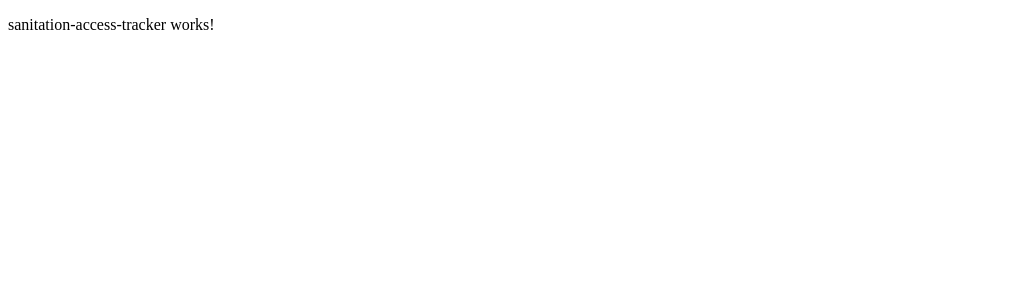
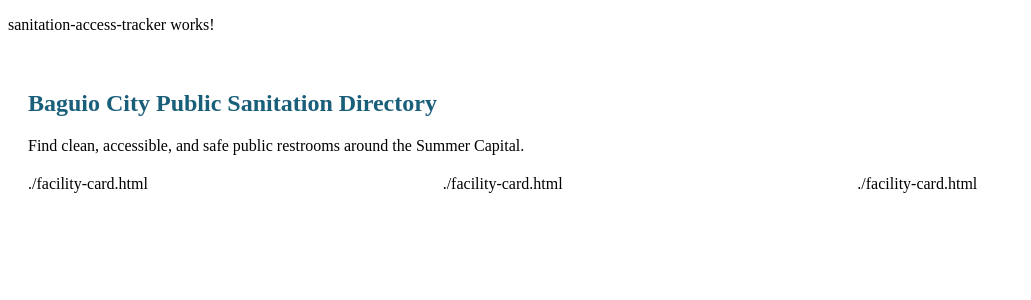
Before and after one commit to UBSITPillagaoKobi/appdev1-sdg6-WaterWise, an Angular app: page /sanitation in a window 1280 px wide. Shown: the top 300 px of the page, without its empty margins (0-1031 px from the left). Built offline with nearby package versions, Linux system fonts and the light colour scheme; sample sign-in values are in the browser's storage.

Commit message:
added a new component to implement the @input/output requirement and also a directory

```diff
--- /dev/null
+++ b/src/app/comps/facility-card/facility-card.css
@@ -0,0 +1,54 @@
+.facility-card {
+      background: white;
+      border-radius: 8px;
+      padding: 15px;
+      margin-bottom: 15px;
+      border-left: 5px solid #26BDE2;
+      box-shadow: 0 4px 6px rgba(0,0,0,0.1);
+    }
+    .card-header {
+      display: flex;
+      justify-content: space-between;
+      align-items: center;
+      margin-bottom: 10px;
+    }
+    .card-header h4 {
+      margin: 0;
+      color: #1a5f7a;
+    }
+    .badge-open {
+      background: #28a745;
+      color: white;
+      padding: 4px 8px;
+      border-radius: 12px;
+      font-size: 0.8rem;
+    }
+    .badge-closed {
+      background: #dc3545;
+      color: white;
+      padding: 4px 8px;
+      border-radius: 12px;
+      font-size: 0.8rem;
+    }
+    .card-body p {
+      margin: 5px 0;
+      font-size: 0.9rem;
+    }
+    .card-footer {
+      margin-top: 15px;
+      text-align: right;
+    }
+    .btn-outline-cyan {
+      background: transparent;
+      border: 1px solid #26BDE2;
+      color: #26BDE2;
+      padding: 6px 12px;
+      border-radius: 4px;
+      cursor: pointer;
+      font-weight: bold;
+      transition: all 0.3s;
+    }
+    .btn-outline-cyan:hover {
+      background: #26BDE2;
+      color: white;
+    }
--- /dev/null
+++ b/src/app/comps/facility-card/facility-card.html
@@ -0,0 +1,16 @@
+<div class="facility-card shadow-sm">
+      <div class="card-header">
+        <h4>{{ facility.name }}</h4>
+        <span [class]="facility.status === 'Open' ? 'badge-open' : 'badge-closed'">
+          {{ facility.status }}
+        </span>
+      </div>
+      <div class="card-body">
+        <p><strong>Location:</strong> {{ facility.location }}</p>
+        <p><strong>Handwashing:</strong> {{ facility.hasHandwashing ? 'Available' : 'Not Available' }}</p>
+        <p><strong>🧹 Maintenance:</strong> {{ facility.maintenanceSchedule }}</p>
+      </div>
+      <div class="card-footer">
+        <button class="btn-outline-cyan" (click)="notifyParent()">View Directions</button>
+      </div>
+    </div>
--- /dev/null
+++ b/src/app/comps/facility-card/facility-card.ts
@@ -0,0 +1,28 @@
+import { Component, Input, Output, EventEmitter } from '@angular/core';
+import { CommonModule } from '@angular/common';
+
+export interface PublicFacility {
+  id: number;
+  name: string;
+  location: string;
+  hasHandwashing: boolean;
+  maintenanceSchedule: string;
+  status: 'Open' | 'Closed for Cleaning';
+}
+
+@Component({
+  selector: 'app-facility-card',
+  standalone: true,
+  imports: [CommonModule],
+  template: `./facility-card.html`,
+  styles: `./facility-card.css`
+})
+export class FacilityCardComponent {
+  @Input() facility!: PublicFacility;
+
+  @Output() viewDirections = new EventEmitter<string>();
+
+  notifyParent() {
+    this.viewDirections.emit(this.facility.name);
+  }
+}
--- a/src/app/comps/sanitation-access-tracker/sanitation-access-tracker.component.html
+++ b/src/app/comps/sanitation-access-tracker/sanitation-access-tracker.component.html
@@ -1 +1,15 @@
 <p>sanitation-access-tracker works!</p>
+<div class="directory-container" style="padding: 20px;">
+  <h2 style="color: #1a5f7a;">Baguio City Public Sanitation Directory</h2>
+  <p>Find clean, accessible, and safe public restrooms around the Summer Capital.</p>
+
+  <div class="cards-grid" style="display: grid; grid-template-columns: repeat(auto-fit, minmax(300px, 1fr)); gap: 20px; margin-top: 20px;">
+
+    <app-facility-card
+      *ngFor="let item of facilities"
+      [facility]="item"
+      (viewDirections)="handleViewDirections($event)">
+    </app-facility-card>
+
+  </div>
+</div>
--- a/src/app/comps/sanitation-access-tracker/sanitation-access-tracker.component.ts
+++ b/src/app/comps/sanitation-access-tracker/sanitation-access-tracker.component.ts
@@ -1,11 +1,44 @@
 import { Component } from '@angular/core';
+import { CommonModule } from '@angular/common';
+import { FacilityCardComponent, PublicFacility } from '../facility-card/facility-card';
 
 @Component({
   selector: 'app-sanitation-access-tracker',
-  imports: [],
+  standalone: true,
+  imports: [CommonModule, FacilityCardComponent],
   templateUrl: './sanitation-access-tracker.component.html',
-  styleUrl: './sanitation-access-tracker.component.css'
+  styleUrls: ['./sanitation-access-tracker.component.css']
 })
 export class SanitationAccessTrackerComponent {
 
+  facilities: PublicFacility[] = [
+    {
+      id: 1,
+      name: 'Burnham Park Public Restroom',
+      location: 'Near Melvin Jones Grandstand',
+      hasHandwashing: true,
+      maintenanceSchedule: 'Every 2 Hours',
+      status: 'Open'
+    },
+    {
+      id: 2,
+      name: 'Session Road Comfort Room',
+      location: 'Porta Vaga Mall Basement',
+      hasHandwashing: true,
+      maintenanceSchedule: 'Hourly',
+      status: 'Open'
+    },
+    {
+      id: 3,
+      name: 'Mines View Park Restrooms',
+      location: 'Entrance Gate Area',
+      hasHandwashing: true,
+      maintenanceSchedule: 'Daily at 12:00 PM',
+      status: 'Closed for Cleaning'
+    }
+  ];
+
+  handleViewDirections(facilityName: string) {
+    alert(`Routing you to Apple Maps / Google Maps for: ${facilityName} in Baguio City...`);
+  }
 }
```
Also changed, not shown: 1 other file (tests, documents, lock files or other folders).
